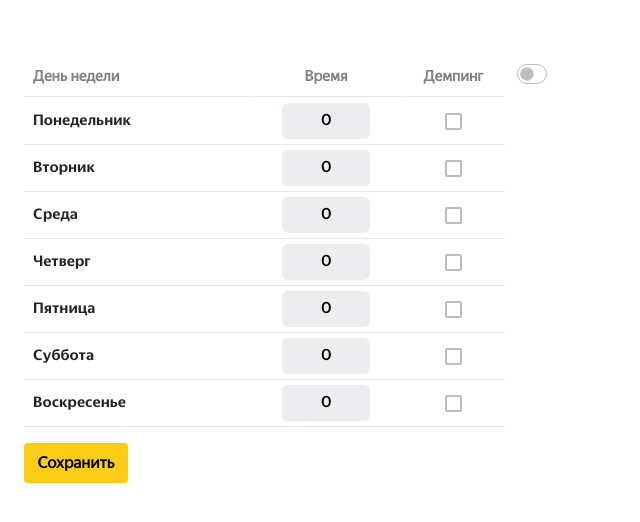
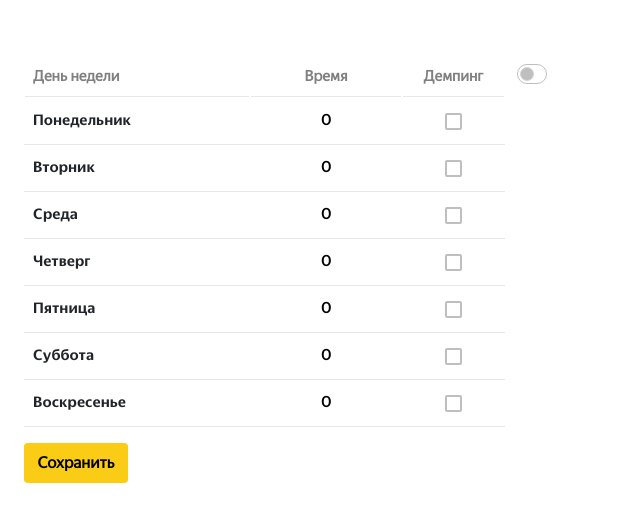
Before and after one commit to RVKPYATI/marketplaces, a Next.js app: page / in a window 1280 px wide. Shown: the top 522 px of the page, without its empty margins (0-640 px from the left). Built offline with nearby package versions, Linux system fonts and the light colour scheme.

Commit message:
edit login and more

```diff
--- a/src/app/components/WeeksDay/WeeksDay.jsx
+++ b/src/app/components/WeeksDay/WeeksDay.jsx
@@ -43,7 +43,7 @@ export const WeeksDay = () => {
                 </th>
                 <th align="center">
                   <div className="w-14 md:w-24 p-1">
-                    <InputText style={"border-none"} />
+                    <InputText style="bg-white border-none focus:border-none hover:bg-white" />
                   </div>
                 </th>
                 <th align="center">
--- a/src/app/components/ui/InputText/InputText.jsx
+++ b/src/app/components/ui/InputText/InputText.jsx
@@ -1,11 +1,22 @@
+"use client";
+import { useState } from "react";
 import { yandexRegular } from "@/app/fonts";
+
 export const InputText = ({ value, defaultValue = 0, style }) => {
+  const [inputValue, setInputValue] = useState(value);
+
+  const handleKeyDown = (event) => {
+    if (event.key === "Delete") {
+      setInputValue("");
+    }
+  };
   return (
     <input
       type="text"
-      className={`${style} ${yandexRegular.className} w-full text-[#000000] font-semibold text-center text-xs md:text-[15px] rounded-md bg-[#ECEDF1] hover:bg-gray-300 h-9 focus:ring-2 focus:ring-orange-300 focus:bg-white p-0`}
+      className={`${style} ${yandexRegular.className} w-full text-[#000000] font-semibold text-center text-xs md:text-[15px] rounded-md bg-[#ECEDF1] hover:bg-[#DADADA] h-9 focus:ring-2 focus:ring-orange-300 focus:bg-white p-0`}
       defaultValue={defaultValue}
-      value={value}
+      value={inputValue}
+      onKeyDown={handleKeyDown}
     />
   );
 };
--- a/src/app/login/page.js
+++ b/src/app/login/page.js
@@ -5,7 +5,7 @@ export default function Login() {
   return (
     <section className="bg-custom h-screen">
       <div className="flex flex-col items-center justify-end px-6 py-8 mx-auto md:h-screen lg:py-0">
-        <div className="w-full h-[90%] bg-white rounded-2xl shadow md:mt-0 sm:max-w-md xl:p-0 pt-7">
+        <div className="w-full h-[94%] bg-white rounded-2xl shadow md:mt-0 sm:max-w-md xl:p-0 pt-7 mb-[1%]">
           <div className="p-6 space-y-4 md:space-y-6 sm:p-8 ">
             <div className="flex justify-center pb-8">
               <Image src="/main_logo.jpg" width={64} height={64} alt="logo" />
```
